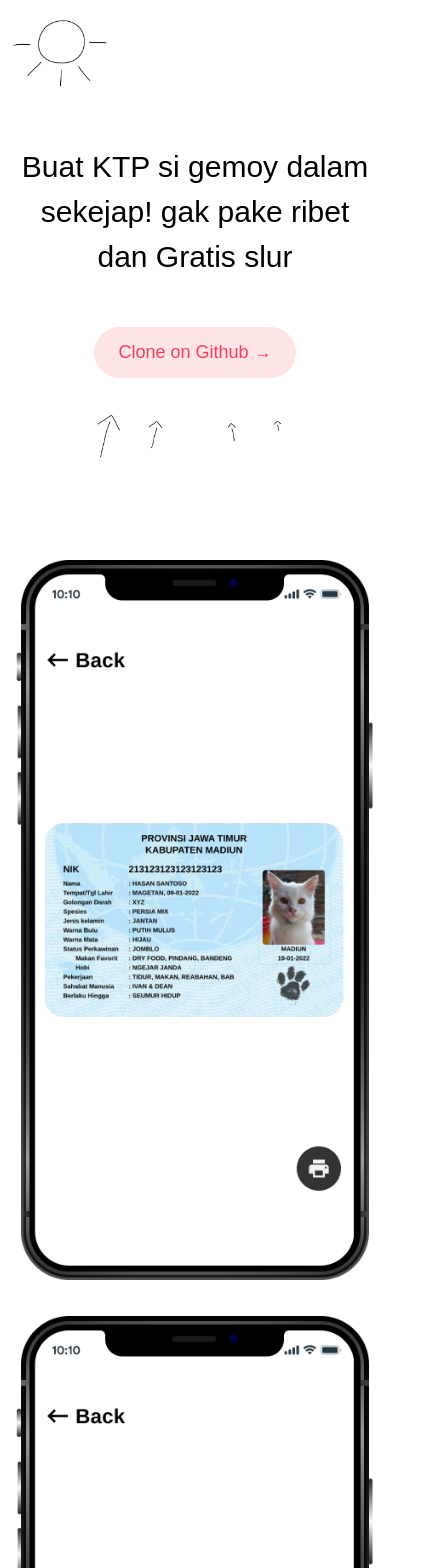
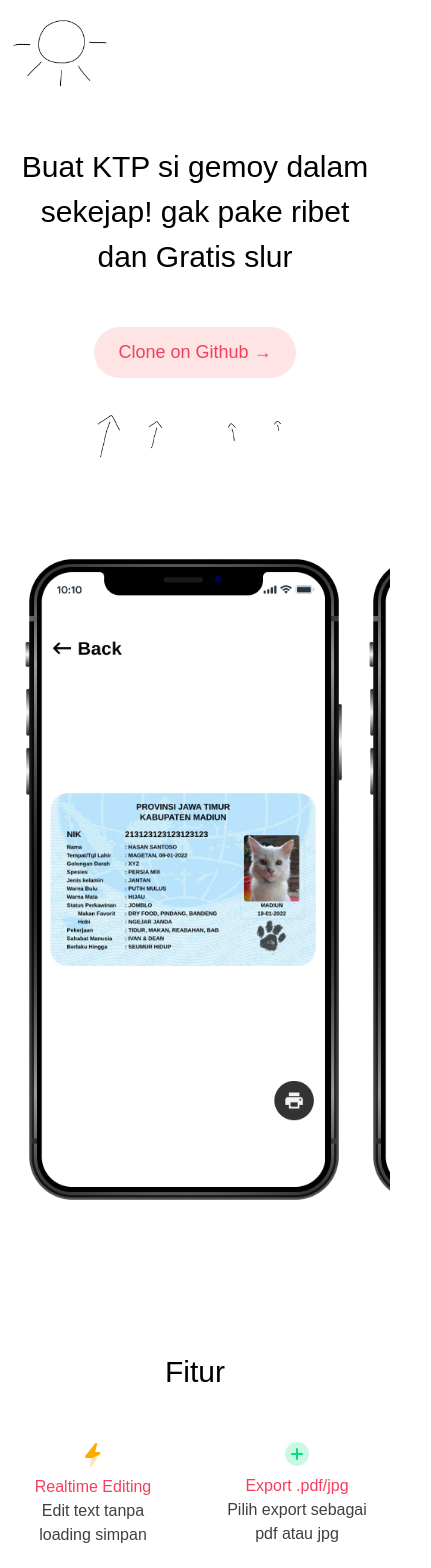
Before and after one commit to unaivan22/ktpgemoy, a React (Create React App) app: page / in a window 390 px wide. Shown: the top 1568 px of the page, 431 px wide, since content can reach past the window. Built offline with nearby package versions, Linux system fonts and the light colour scheme.

Commit message:
mobile friendly

```diff
--- a/src/index.css
+++ b/src/index.css
@@ -7,6 +7,12 @@
 
 body{
     font-family: 'Epilogue', sans-serif;
+    max-width: 100vw !important;
+    width: 100vw !important;
+    overflow-x: hidden !important;
+}
+
+#mainHome{
     max-width: 100vw !important;
     width: 100vw !important;
     overflow-x: hidden !important;
@@ -85,3 +91,7 @@ input + label:after {
     padding-top: 3px;
     cursor: pointer;
 }
+
+.mobileHome::-webkit-scrollbar {
+    display: none;
+}
--- a/src/pages/Home.jsx
+++ b/src/pages/Home.jsx
@@ -1,13 +1,15 @@
 import React from 'react'
 import AnimatedPage from './utils/AnimatedPage'
+import Footer from './utils/Footer'
 
 // import { FiEdit2 } from 'react-icons/fi';
 
 export default function Home() {
   return (
-    <div className='container mx-auto bg-white h-screen mb-24  mb-56'>
-        <img className='absolute left-0 top-0 2xl:w-56 xl:w-56 md:w-56 sm:w-32 xs:w-32' src='media/home/sun.gif' />
+    <div id='mainHome'>
+        <img className='absolute left-0 top-0 2xl:w-56 xl:w-56 md:w-56 sm:w-32 xs:w-32 z-50' src='media/home/sun.gif' />
         <AnimatedPage>
+            <section className='container mx-auto bg-white'>
                 <div className='grid place-items-center mt-12 rounded-3xl 2xl:pt-32 xl:pt-32 md:pt-32 sm:pt-24 xs:pt-24'>
                     <div className='flex flex-col items-center text-center space-y-12 relative'>
                         <h1 className='font-light 2xl:text-5xl xl:text-5xl md:text-5xl sm:text-3xl xs:text-3xl z-50'>Buat KTP si gemoy dalam sekejap! <br className='2xl:block xl:block md:block sm:hidden xs:hidden' /> gak pake ribet dan Gratis slur</h1>
@@ -21,17 +23,34 @@ export default function Home() {
                         </div>
                     </div>
                 </div>
-            <div className='grid xl:grid-cols-3 lg:grid-cols-3 md:grid-cols-1 sm:grid-cols-1 xs:grid-cols-1 2xl:mt-16 xl:mt-16 md:mt-16 sm:mt-2 xs:mt-2 gap-6'>
+            </section>
+            <section className='container mx-auto grid grid-cols-1 2xl:block xl:block md:block sm:hidden xs:hidden'>
+                <div className='flex 2xl:mt-16 xl:mt-16 md:mt-16 sm:mt-2 xs:mt-2 gap-6'>
                     <a href='/bg-biru' >
-                    <img className='object-fit w-md' src='media/home/ktpBiru.png' />
+                        <img className='object-fit xl:max-w-full lg:max-w-full sm:max-w-xs xs:max-w-xs' src='media/home/ktpBiru.png' />
                     </a>
                     <a href='/bg-merah' >
-                    <img className='object-fit' src='media/home/ktpMerah.png' />
+                        <img className='object-fit xl:max-w-full lg:max-w-full sm:max-w-xs xs:max-w-xs' src='media/home/ktpMerah.png' />
                     </a>
                     <a href='/bg-sim' >
-                    <img className='object-fit' src='media/home/simUmum.png' />
+                        <img className='object-fit xl:max-w-full lg:max-w-full sm:max-w-xs xs:max-w-xs' src='media/home/simUmum.png' />
                     </a>
                 </div>
+            </section>
+            <section className='grid grid-cols-1 2xl:hidden xl:hidden md:hidden sm:block xs:block'>
+                <div className='flex 2xl:mt-16 xl:mt-16 md:mt-16 sm:mt-2 xs:mt-2 gap-6 mobileHome overflow-x-scroll'>
+                    <a href='/bg-biru' >
+                        <img className='ml-6 object-fit xl:max-w-full lg:max-w-full sm:max-w-xs xs:max-w-xs' src='media/home/ktpBiru.png' />
+                    </a>
+                    <a href='/bg-merah' >
+                        <img className='object-fit xl:max-w-full lg:max-w-full sm:max-w-xs xs:max-w-xs' src='media/home/ktpMerah.png' />
+                    </a>
+                    <a href='/bg-sim' >
+                        <img className='mr-6 object-fit xl:max-w-full lg:max-w-full sm:max-w-xs xs:max-w-xs' src='media/home/simUmum.png' />
+                    </a>
+                </div>
+            </section>
+            <section className='container mx-auto bg-white h-screen mb-24  mb-56'>
                 <div className='grid place-items-center mt-12 rounded-3xl 2xl:pt-32 xl:pt-32 md:pt-32 sm:pt-24 xs:pt-24'>
                     <div className='flex flex-col items-center text-center space-y-12 relative'>
                         <h1 className='font-light 2xl:text-5xl xl:text-5xl md:text-5xl sm:text-3xl xs:text-3xl z-50'>Fitur</h1>
@@ -79,7 +98,9 @@ export default function Home() {
                         </div>
                     </div>
                 </div>
+            </section>
         </AnimatedPage>
+        <Footer />
     </div>
   )
 }
--- /dev/null
+++ b/src/pages/utils/Footer.js
@@ -0,0 +1,11 @@
+import React from 'react'
+
+export default function Footer() {
+  return (
+    <div className='pt-4 pb-6 border-t border-zinc-200 px-8'>
+        <div className='text-center'>
+            <p className='text-zinc-500 text-sm'>Copyright by <span>unaivan</span> {(new Date().getFullYear())}. Built with reactjs & taiwlindcss</p>
+        </div>
+    </div>
+  )
+}
```
Lines whose indentation alone changed are shown as unchanged.
